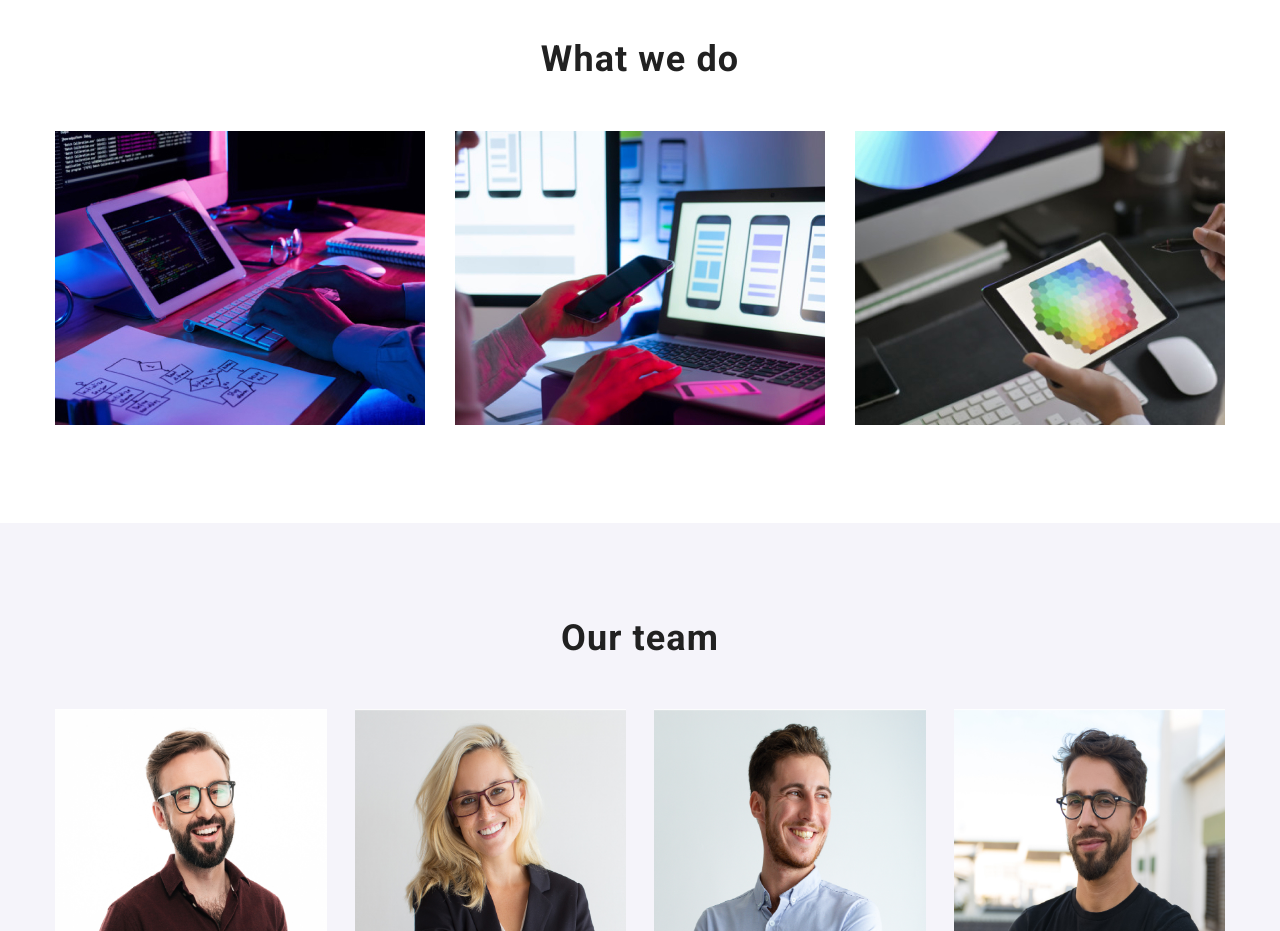
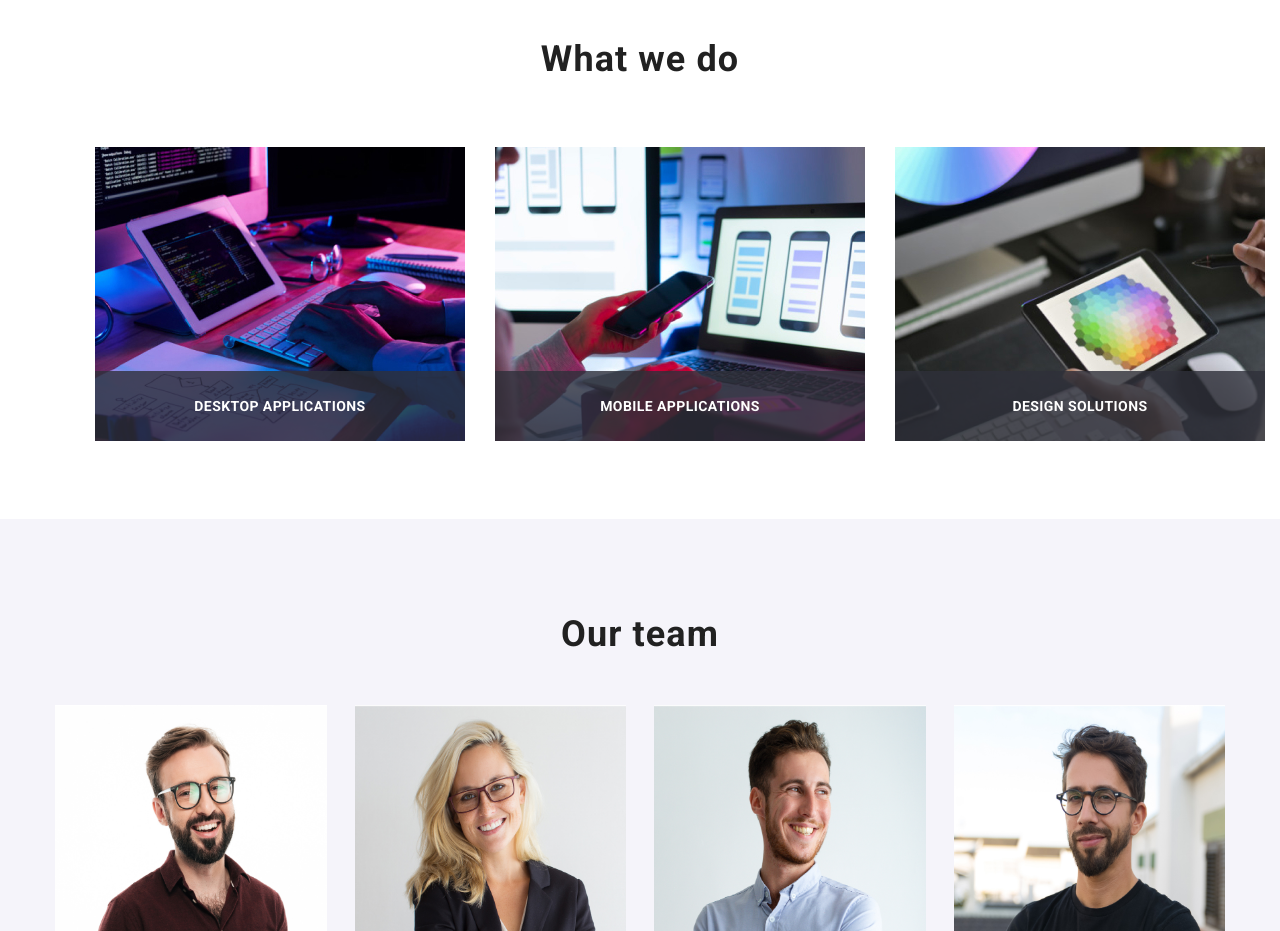
Before and after one commit to IvanCopyright/webstudio1310, a plain HTML site: page index.html in a window 1280 px wide. Shown: the part 1140-2071 px from the top of the page. Drawn offline with Linux system fonts and the light colour scheme.

Commit message:
14.10.2023-2

```diff
--- a/index.html
+++ b/index.html
@@ -138,17 +138,34 @@
     <section class="our-job-section">
       <div class="container">
         <h2 class="our-job-title">What we do</h2>
+
         <ul class="our-job-photo-list">
+
           <li class="our-job-photo-list-item">
-            <img src="./images_1/box1.jpg" alt="programming" class="job-photo-1" />
+            <figure>
+              <img src="./images_1/box1.jpg" alt="programming" class="job-photo" />
+              <figcaption class="what-we-do-desc">Desktop applications</figcaption>
+            </figure>
+
           </li>
+
           <li class="our-job-photo-list-item">
-            <img src="./images_1/box2.jpg" alt="working" class="job-photo-2" />
+            <figure>
+              <img src="./images_1/box2.jpg" alt="working" class="job-photo" />
+              <figcaption class="what-we-do-desc">Mobile applications</figcaption>
+            </figure>
+
           </li>
+
           <li class="our-job-photo-list-item">
-            <img src="./images_1/box3.jpg" alt="designing" class="job-photo-3" />
+            <figure>
+              <img src="./images_1/box3.jpg" alt="designing" class="job-photo" />
+              <figcaption class="what-we-do-desc">Design solutions</figcaption>
+            </figure>
           </li>
+
         </ul>
+
       </div>
     </section>
 
--- a/scss/main.scss
+++ b/scss/main.scss
@@ -336,6 +336,23 @@ header {
     color: #757575;
 }
 
+.what-we-do-desc {
+    position: relative;
+    bottom: 74px;
+    display: flex;
+    align-items: center;
+    justify-content: center;
+    background: rgba(47, 48, 58, 0.80);
+    width: 370px;
+    height: 70px;
+    color: #FFF;
+    text-align: center;
+    text-transform: uppercase;
+    letter-spacing: 0.42px;
+    font-weight: 700;
+    font-size: 14px;
+}
+
 
 footer {
     background-color: #2f303a;
@@ -384,8 +401,14 @@ footer {
 
 .our-job-photo-list {
     display: flex;
-    justify-content: space-between;
     margin-top: 50px;
+    justify-content: center;
+    gap: 30px;
+}
+
+.our-job-photo-list-item {
+    width: 370px;
+    height: 294px;
 }
 
 .our-team-box {
```
Also changed, not shown: css/main.css, css/main.min.css, 2 other files.
